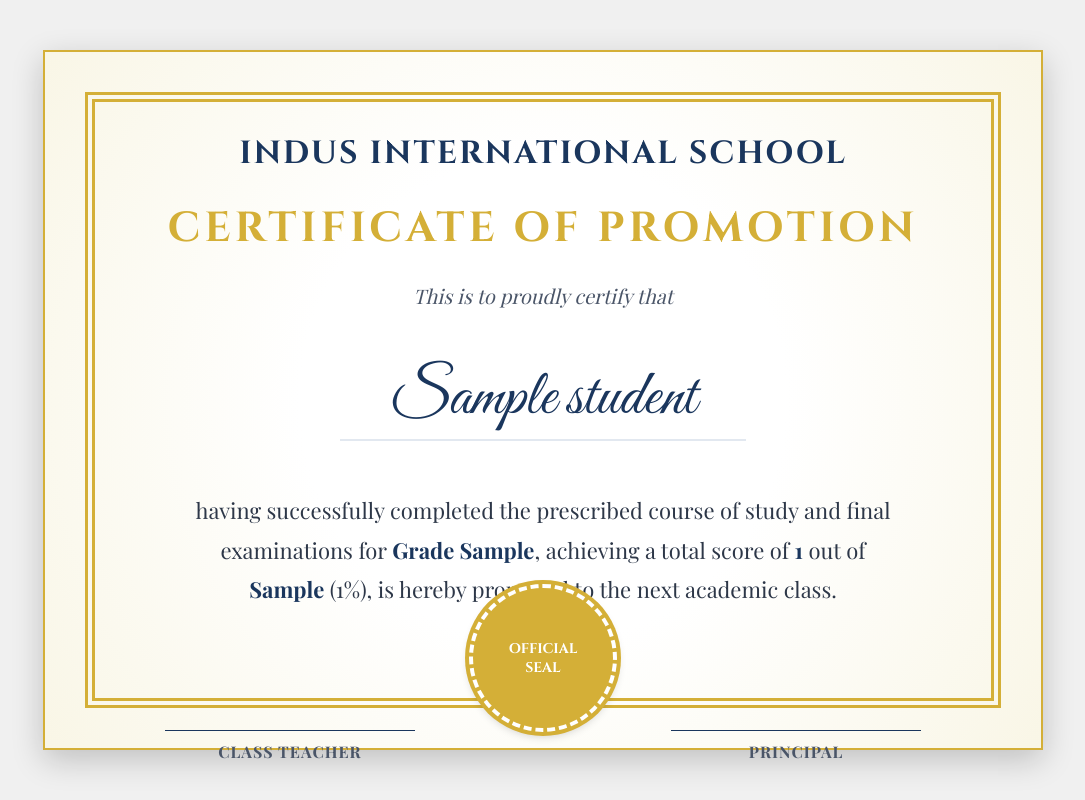
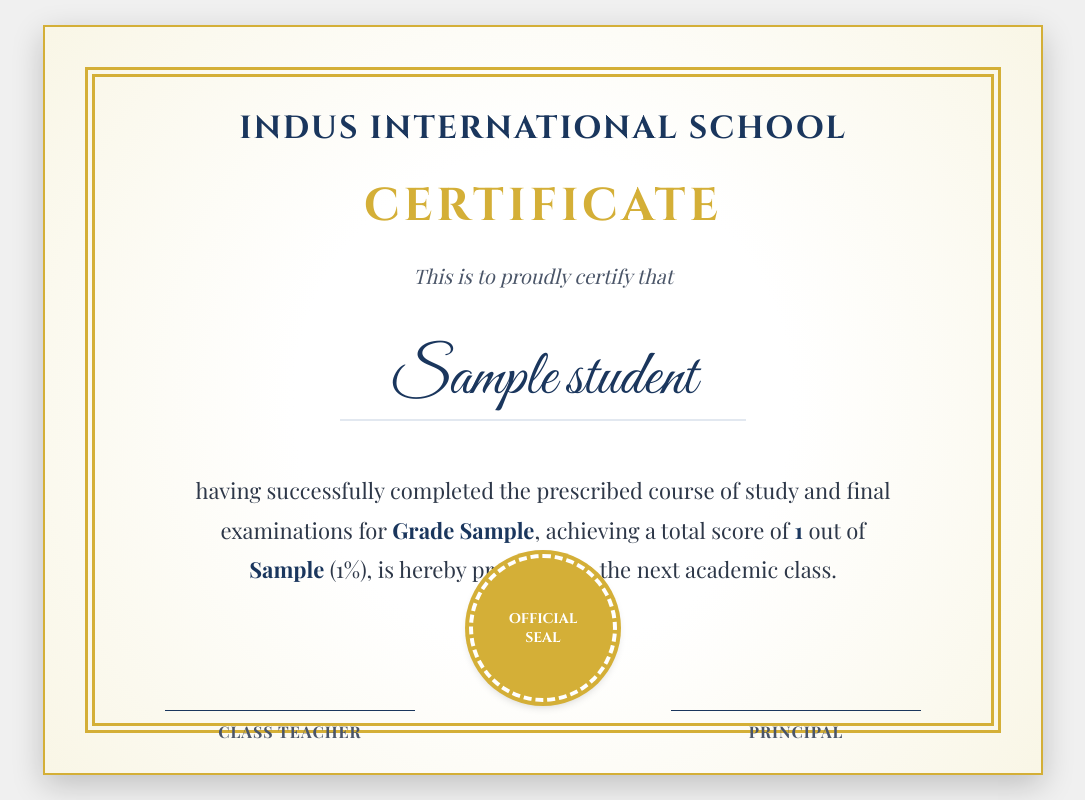
Before and after one commit to kalmeshwargurav1028-sys/student-dashboard1, a Flask app: template templates/promotion_certificate.html in a window 1280 px wide. Shown: the whole page, without its empty margins (97-1182 px from the left). Run offline with Flask 3, Linux system fonts and the light colour scheme; the template is opened without the code that fills it: most values are stand-ins (such as "Sample title", 1, 10 or a date in 2020); parts of the project's set-up code (start-up, migrations or seed data) failed here and were passed over; some web fonts are replaced.

Commit message:
Rename Promotion Certificate to Certificate and fix seal alignment

```diff
--- a/templates/promotion_certificate.html
+++ b/templates/promotion_certificate.html
@@ -3,7 +3,7 @@
 <head>
     <meta charset="UTF-8">
     <meta name="viewport" content="width=device-width, initial-scale=1.0">
-    <title>Promotion Certificate - {{ student.name }}</title>
+    <title>Certificate - {{ student.name }}</title>
     <link href="https://fonts.googleapis.com/css2?family=Cinzel:wght@700&family=Great+Vibes&family=Playfair+Display:ital,wght@0,400;0,700;1,400&display=swap" rel="stylesheet">
     <style>
         body {
@@ -17,7 +17,7 @@
         }
         .certificate-container {
             width: 1000px;
-            height: 700px;
+            height: 750px;
             background: white;
             padding: 40px;
             position: relative;
@@ -45,7 +45,7 @@
         }
         .cert-title {
             font-family: 'Cinzel', serif;
-            font-size: 42px;
+            font-size: 46px;
             color: #d4af37;
             margin: 25px 0;
             letter-spacing: 4px;
@@ -101,7 +101,7 @@
         }
         .seal {
             position: absolute;
-            bottom: 30px;
+            bottom: 40px;
             left: 50%;
             transform: translateX(-50%);
             width: 140px;
@@ -143,7 +143,7 @@
     <div class="certificate-container">
         <div class="certificate-border">
             <div class="school-name">INDUS INTERNATIONAL SCHOOL</div>
-            <div class="cert-title">CERTIFICATE OF PROMOTION</div>
+            <div class="cert-title">CERTIFICATE</div>
 
             <div class="subtitle">This is to proudly certify that</div>
 
--- a/templates/student_gradebook.html
+++ b/templates/student_gradebook.html
@@ -45,7 +45,7 @@
                 </a>
                 <a href="{{ url_for('promotion_certificate', student_id=student.id) }}" target="_blank" class="inline-flex items-center px-4 py-2 border border-transparent shadow-sm text-sm font-medium rounded-md text-white bg-gradient-to-r from-amber-500 to-yellow-600 hover:from-amber-600 hover:to-yellow-700 focus:outline-none focus:ring-2 focus:ring-offset-2 focus:ring-amber-500 transition-colors">
                     <svg class="-ml-1 mr-2 h-4 w-4 text-white" fill="none" viewBox="0 0 24 24" stroke="currentColor"><path stroke-linecap="round" stroke-linejoin="round" stroke-width="2" d="M9 12l2 2 4-4m5.618-4.016A11.955 11.955 0 0112 2.944a11.955 11.955 0 01-8.618 3.04A12.02 12.02 0 003 9c0 5.591 3.824 10.29 9 11.622 5.176-1.332 9-6.03 9-11.622 0-1.042-.133-2.052-.382-3.016z"></path></svg>
-                    Promotion Certificate
+                    Certificate
                 </a>
             </div>
         </div>
```
